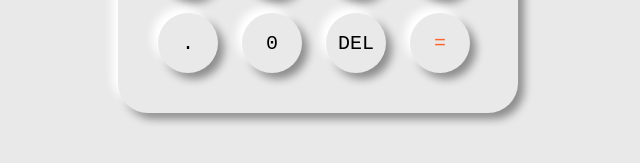
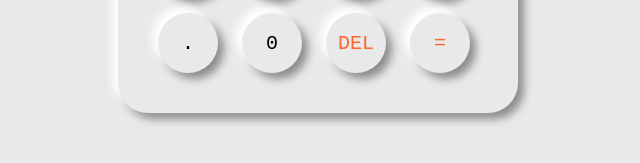
Before and after one commit to asrahim88/Simple-calculator, a plain HTML site: page index.html in a window 1280 px wide. Shown: the part 549-712 px from the top of the page, 322-962 px from the left. Drawn offline with Linux system fonts and the light colour scheme; a web font is replaced by a local one.

Commit message:
style updated

```diff
--- a/index.html
+++ b/index.html
@@ -33,7 +33,7 @@
             <button class="op__key" op="add" onclick="calculator.display.value +='+'">+</button>
             <button class="num__key" onclick="calculator.display.value +='.'">.</button>
             <button class="num__key" onclick="calculator.display.value +='0'">0</button>
-            <button class="num__key" onclick="deleteNumber()">DEL</button>
+            <button class="op__key update" onclick="deleteNumber()">DEL</button>
             <button class="eq__key" onclick="calculator.display.value = eval(calculator.display.value)">=</button>
 
 
```
